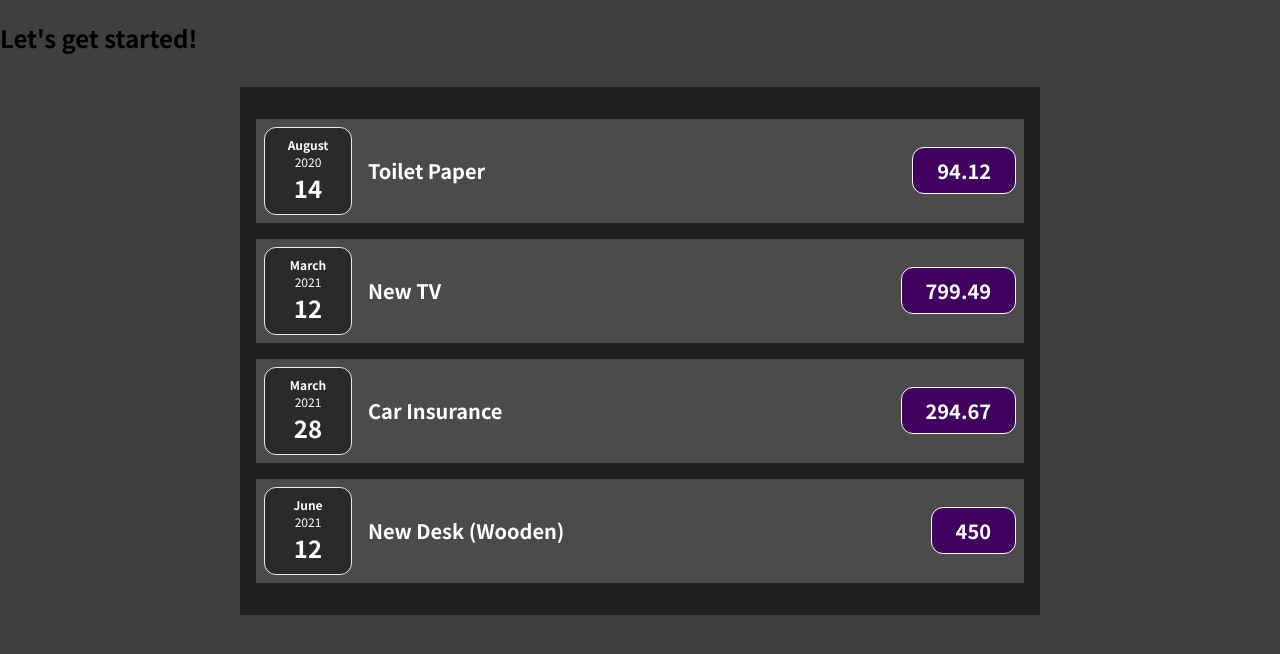
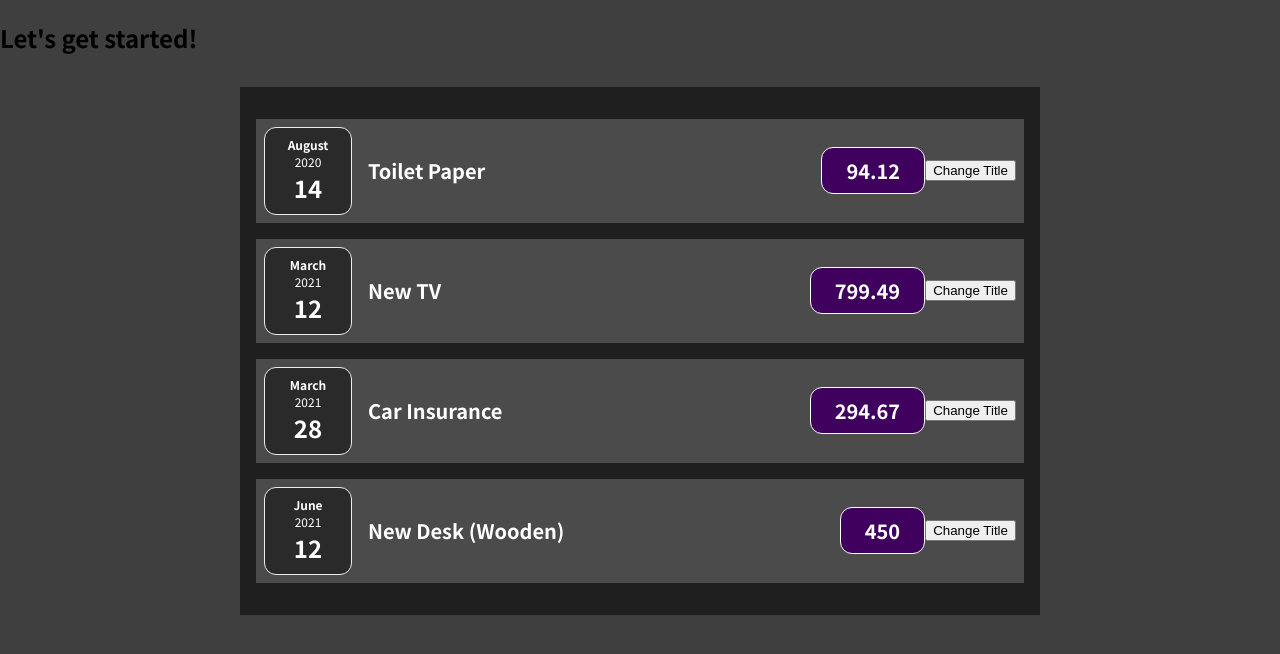
Before and after one commit to shree-yadam/react-complete-guide, a React (Create React App) app: page / in a window 1280 px wide. Shown: the top 654 px of the page. Built offline with nearby package versions, Linux system fonts and the light colour scheme.

Commit message:
Add event listener

```diff
--- a/src/components/Expenses/ExpenseItem.js
+++ b/src/components/Expenses/ExpenseItem.js
@@ -3,7 +3,11 @@ import './ExpenseItem.css'
 import Card from '../UI/Card'
 
 function ExpenseItem(props) {
-  const{title, amount, date} = props;
+   let {title, amount, date} = props;
+
+  function onClick(e){
+    console.log("clicked");
+  }
 
   return (
     <Card className="expense-item">
@@ -12,6 +16,7 @@ function ExpenseItem(props) {
         <h2>{title}</h2>
         <div className="expense-item__price">{amount}</div>
       </div>
+      <button onClick={onClick}>Change Title</button>
     </Card>
   );
 }
```
